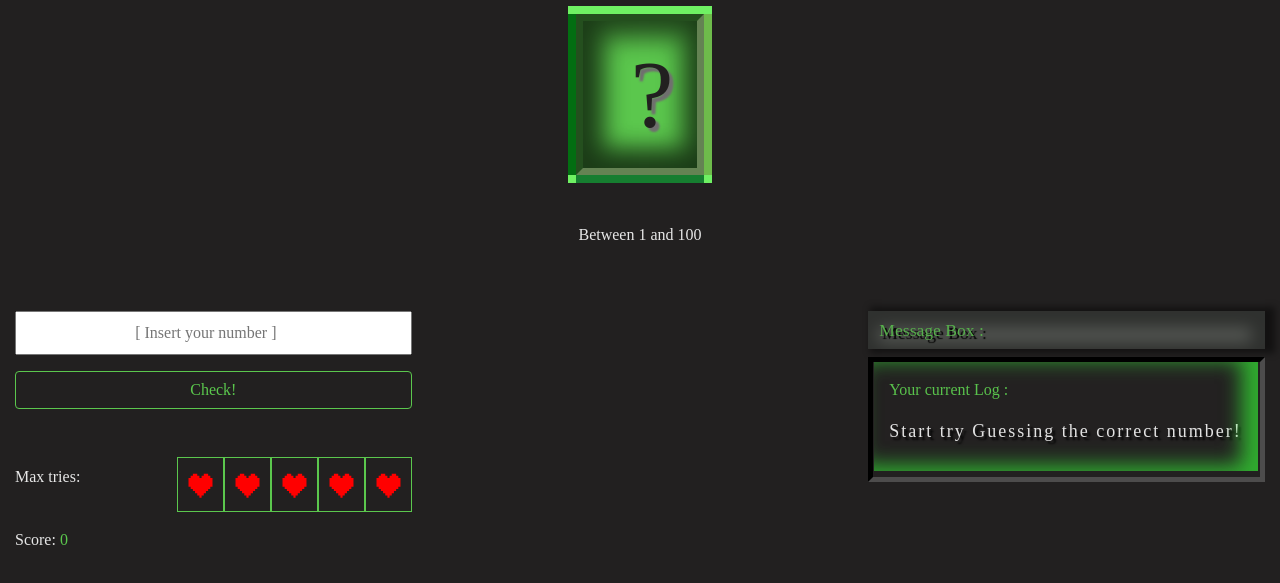
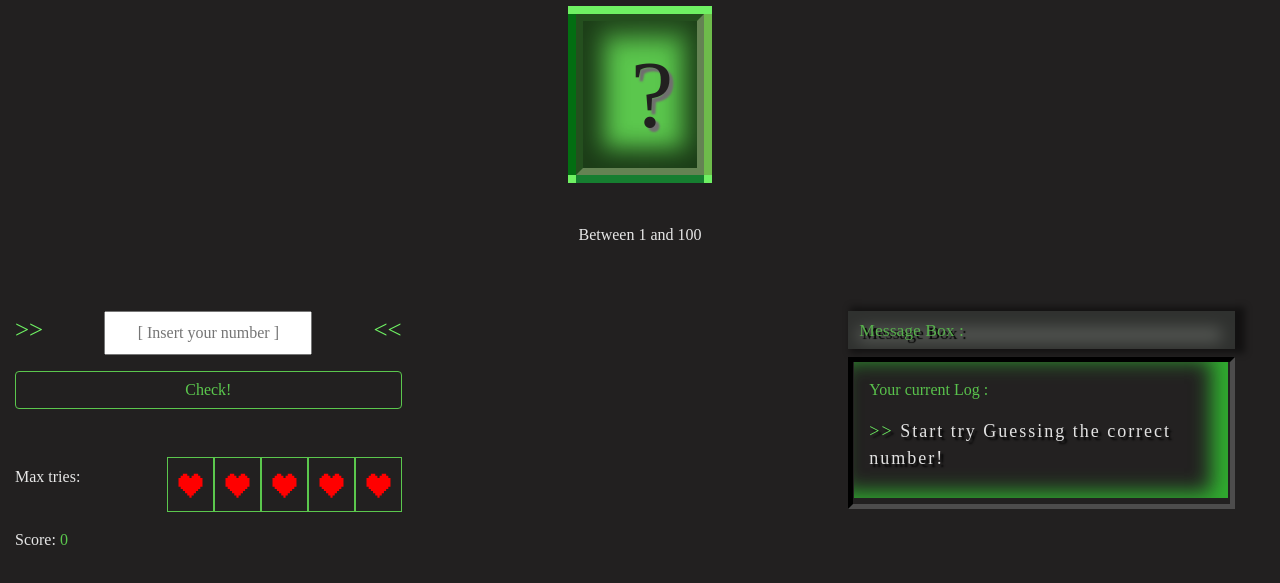
Before and after one commit to cristina-Q/GuessGame-JS, a website: page index.html in a window 1280 px wide. Shown: the part 165-748 px from the top of the page. Drawn offline with Linux system fonts and the light colour scheme; a web font is replaced by a local one.

Commit message:
input clear field & UI/UX touch

```diff
--- a/index.html
+++ b/index.html
@@ -59,14 +59,17 @@
     <main class="row justify-content-between">
       <section class="col col-lg-4 d-flex flex-column mb-2 left-side">
         <form
+          id="form"
           action="/"
           class="d-flex flex-column"
         >
-          <input
-            type="number"
-            class="user-input mb-3 py-2"
-            placeholder="[ Insert your number ]"
-          >
+          <div class="input-wrapper d-flex justify-content-between ">
+            <input
+              type="number"
+              class="user-input py-2 mb-3"
+              placeholder="[ Insert your number ]"
+            >
+          </div>
 
           <button
             type="submit"
--- a/js/app.js
+++ b/js/app.js
@@ -1,4 +1,4 @@
-let form = document.querySelector('form');
+const form = document.querySelector('#form');
 let userNumber = document.querySelector('.user-input');
 
 let maxBoundary = 100;
@@ -10,6 +10,7 @@ form.addEventListener(
   function (e) {
     resetState(); //reset state after win
     let userGuess = Number(userNumber.value);
+    userNumber.value = '';
 
     // When input number is the same as random one - player wins
     if (userGuess === randomNumber) {
--- a/scss/app.scss
+++ b/scss/app.scss
@@ -7,12 +7,22 @@ body {
   background-color: #222020;
   color: rgb(231, 231, 231);
   font-family: 'Nokia Cellphone FC';
+
+  &::-webkit-scrollbar {
+    width: 0.5rem;
   }
 
-#q-box {
-  color: rgb(34, 32, 32);
-  text-shadow: 4px 4px 2px rgb(112, 111, 111);
+  &::-webkit-scrollbar-track {
+    background: rgba(0, 0, 0, 0.534);
   }
+
+  &::-webkit-scrollbar-thumb {
+    background: $primary;
+  }
+
+  main {
+    width: 100%;
+    max-width: 1500px;
 
     .main-title {
       font-size: 4rem;
@@ -24,11 +34,18 @@ body {
     }
 
     .q-box {
+      #q-box {
+        color: rgb(34, 32, 32);
+        text-shadow: 4px 4px 2px rgb(112, 111, 111);
+      }
+
       border: 7px inset hsla(0, 10%, 8%, 0.6);
       box-shadow: 8px 0px 0px 0px #6ebb4b, 0px 8px 0px 0px #167e30,
         -8px 0px 0px 0px #026e11, 0px 0px 0px 8px #6ff163,
         inset 3px 0px 23px 19px rgba(0, 0, 0, 0.46),
         inset 5px -6px 25px 10px rgba(0, 0, 0, 0.46);
+    }
+  }
 }
 
 .right-side > div p:nth-child(1) {
@@ -39,26 +56,6 @@ body {
 #btn-check:hover,
 #btn-check:focus {
   background-color: rgba(255, 0, 0, 0.582);
-}
-
-input[placeholder] {
-  text-align: center;
-}
-
-body::-webkit-scrollbar {
-  width: 0.5rem;
-}
-
-body::-webkit-scrollbar-track {
-  background: rgba(0, 0, 0, 0.534);
-}
-
-body::-webkit-scrollbar-thumb {
-  background: $primary;
-}
-.main {
-  width: 100%;
-  max-width: 1500px;
 }
 
 .message {
@@ -103,11 +100,46 @@ fieldset {
 
   p {
     color: #5ac64c;
+
+    &:nth-child(2)::before {
+      content: '>> ';
+      font-size: 18px;
+      color: #6ff163;
+    }
   }
 }
 
-.user-input::before {
+.user-input {
+  // Remove Arrows/Spinners
+  -moz-appearance: textfield;
+  &::-webkit-inner-spin-button,
+  &::-webkit-outer-spin-button {
+    -webkit-appearance: none;
+  }
+
+  &:active {
+    border-color: #6ff163;
+  }
+
+  &:focus {
+    outline: none;
+  }
+
+  &[placeholder] {
+    text-align: center;
+  }
+}
+
+.input-wrapper::before {
   content: '>>';
-  font-size: 18px;
+  padding-right: 5px;
+  font-size: 25px;
   color: #6ff163;
 }
+
+.input-wrapper::after {
+  content: '<<';
+  padding-left: 5px;
+  font-size: 25px;
+  color: #6ff163;
+}
```
Also changed, not shown: css/style.css, media/mob.png, 1 other file. Lines whose indentation alone changed are shown as unchanged.
